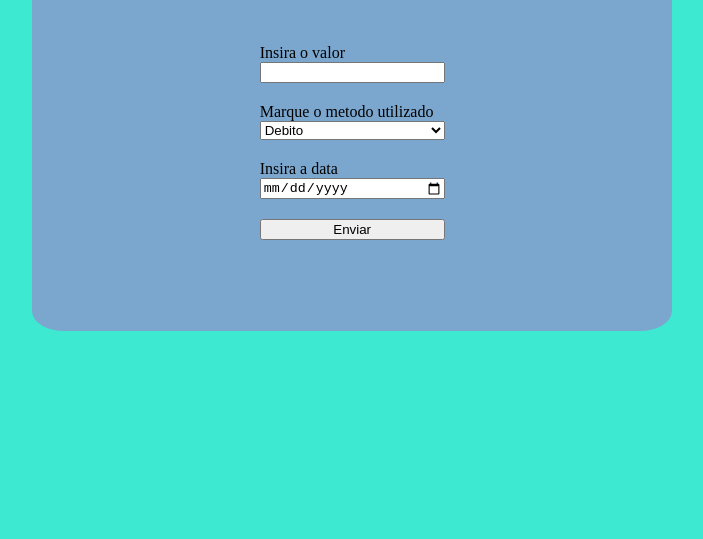
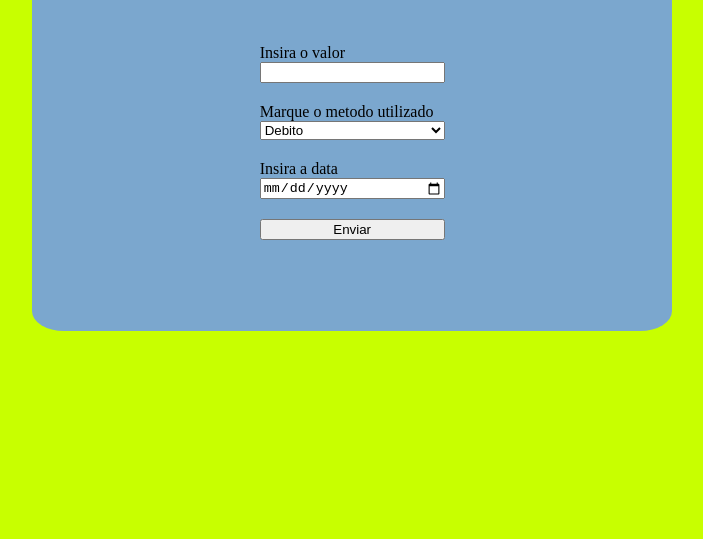
Before and after one commit to matheushbm192/Controle-Financeiro, a plain HTML site: page index.html in a window 1280 px wide. Shown: the part 261-800 px from the top of the page, without its empty margins (275-978 px from the left). Drawn offline with Linux system fonts and the light colour scheme.

Commit message:
Alterei a cor do fundo para amarelo

```diff
--- a/style.css
+++ b/style.css
@@ -9,7 +9,7 @@ body {
     align-items: center;
     width: 98vw;
     height: 98vh;
-    background-color:rgb(62, 233, 210)
+    background-color:rgb(200, 255, 0)
 }
 
 section.main {
```
